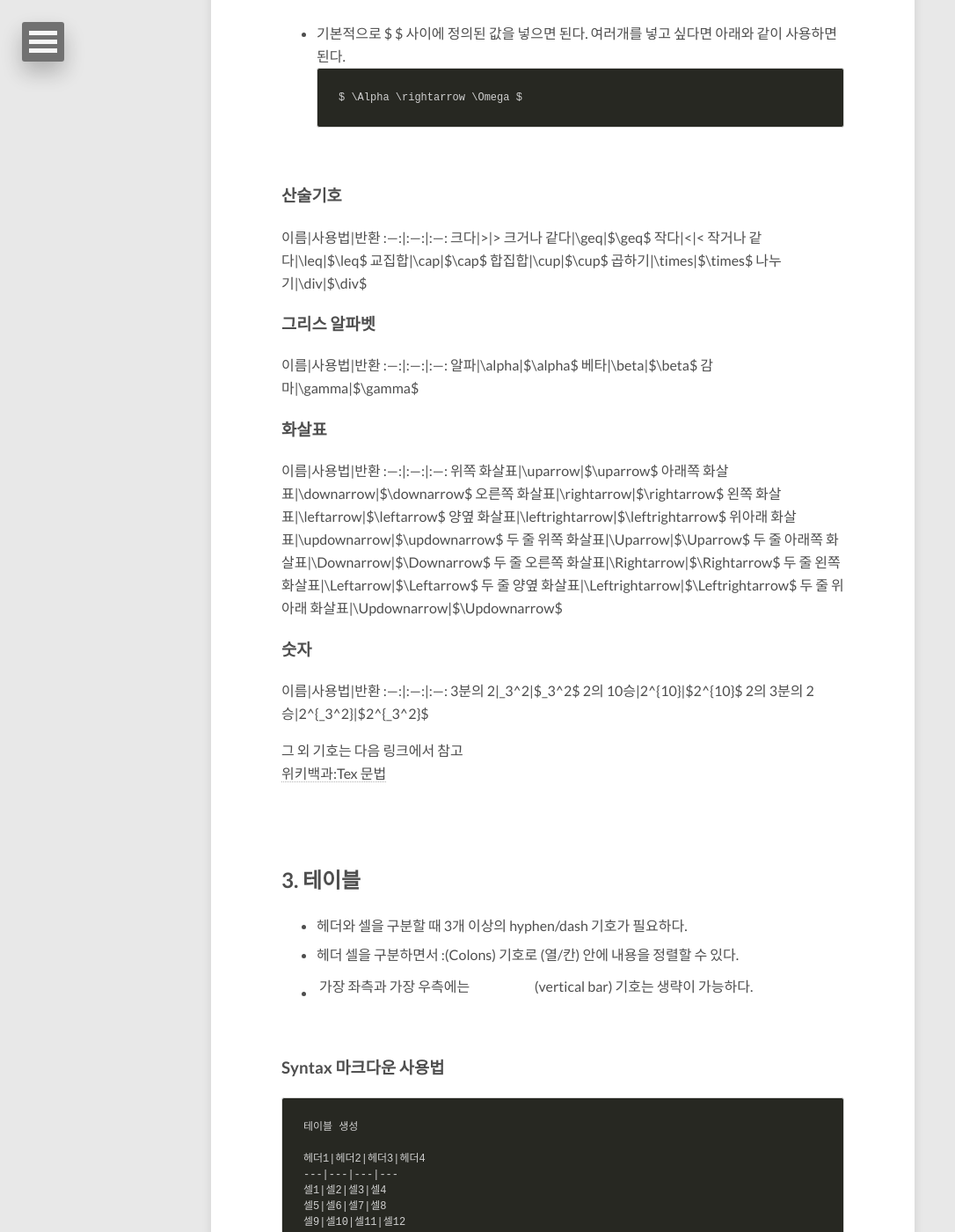
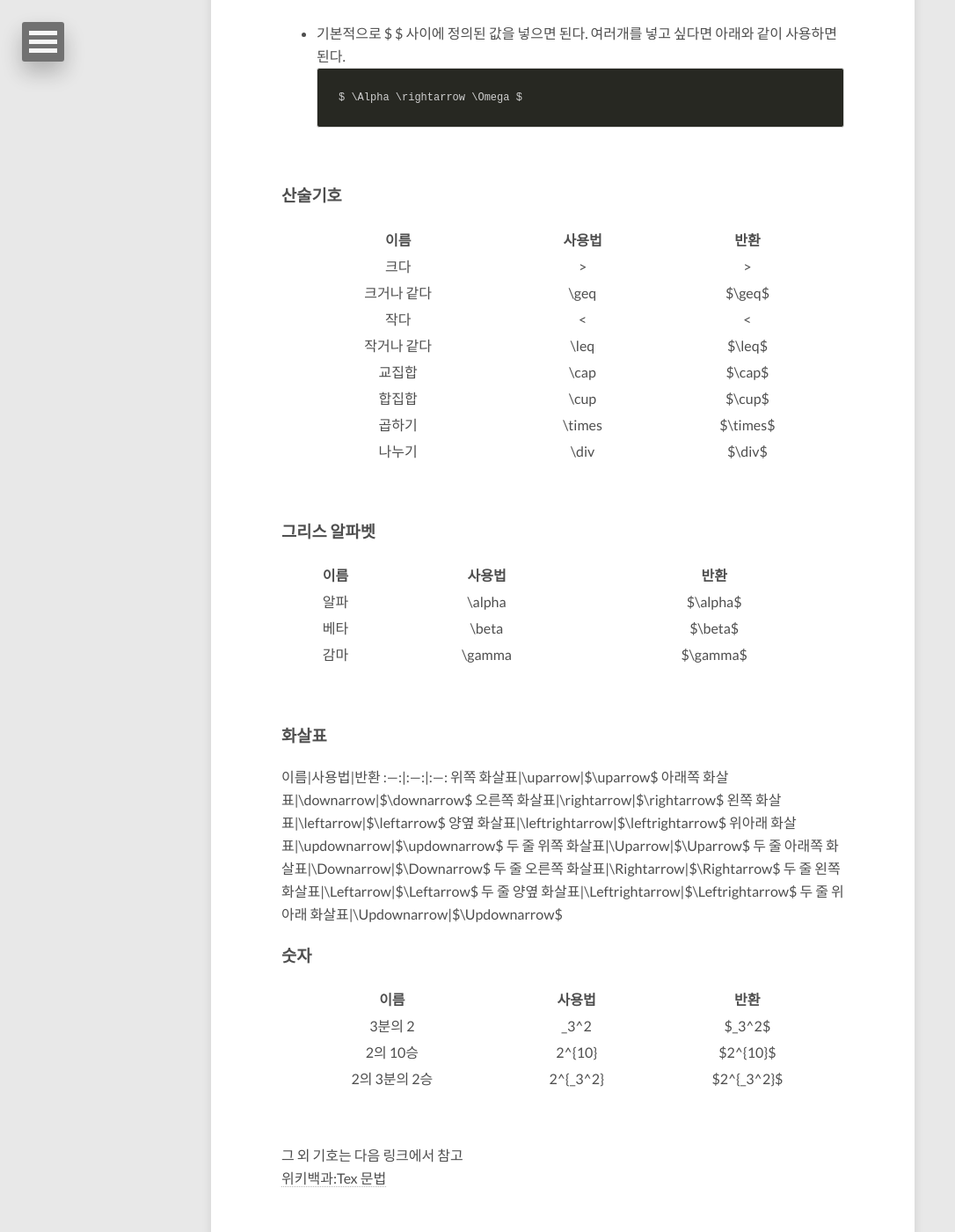
Before and after one commit to wnsgur9137/wnsgur9137.github.io, a Jekyll site: the page built from _posts/2022-02-08-markdown-symbolic.md, in a window 1280 px wide and 1400 px high, scrolled down 2099 px. Shown: the whole window at 88% size, without its empty margins (0-1086 px from the left). Built offline with Jekyll 4.4.1, drawn with Linux system fonts in a browser that asks for light colours; nearby versions of some CDN libraries; comment, search, counter and statistics services are not loaded; some of the changed text lies outside the part shown.

Commit message:
22-02-09_markdown_symbolic_2

```diff
--- a/_posts/2022-02-08-markdown-symbolic.md
+++ b/_posts/2022-02-08-markdown-symbolic.md
@@ -60,7 +60,7 @@ $|\&#36;|   |dollar sign
 _|\&#95;|   |underscore
 `|\&#96;|   |grave accent
 {|\&#123;|   |opening brace
-||\&#124;|   |vertical bar - pipe
+\| |\&#124;|   |vertical bar - pipe
 }|\&#125;|   |closing brace
 ~|\&#126;|   |equivalency sign - tilde
 –|\&#8211;|   |en dash
@@ -89,6 +89,7 @@ $ \Alpha \rightarrow \Omega $
 합집합|\cup|$\cup$
 곱하기|\times|$\times$
 나누기|\div|$\div$
+
 <br>
 
 ### 그리스 알파벳
@@ -98,6 +99,7 @@ $ \Alpha \rightarrow \Omega $
 알파|\alpha|$\alpha$
 베타|\beta|$\beta$
 감마|\gamma|$\gamma$
+
 <br>
 
 ### 화살표
@@ -125,6 +127,7 @@ $ \Alpha \rightarrow \Omega $
 3분의 2|_3^2|$_3^2$
 2의 10승|2^{10}|$2^{10}$
 2의 3분의 2승|2^{_3^2}|$2^{_3^2}$
+
 <br>
 
 그 외 기호는 다음 링크에서 참고
@@ -137,7 +140,7 @@ $ \Alpha \rightarrow \Omega $
 
 * 헤더와 셀을 구분할 때 3개 이상의 hyphen/dash 기호가 필요하다.
 * 헤더 셀을 구분하면서 :(Colons) 기호로 (열/칸) 안에 내용을 정렬할 수 있다.
-* 가장 좌측과 가장 우측에는 |(vertical bar) 기호는 생략이 가능하다.
+* 가장 좌측과 가장 우측에는 \|(vertical bar) 기호는 생략이 가능하다.
 
 <br>
 
```
